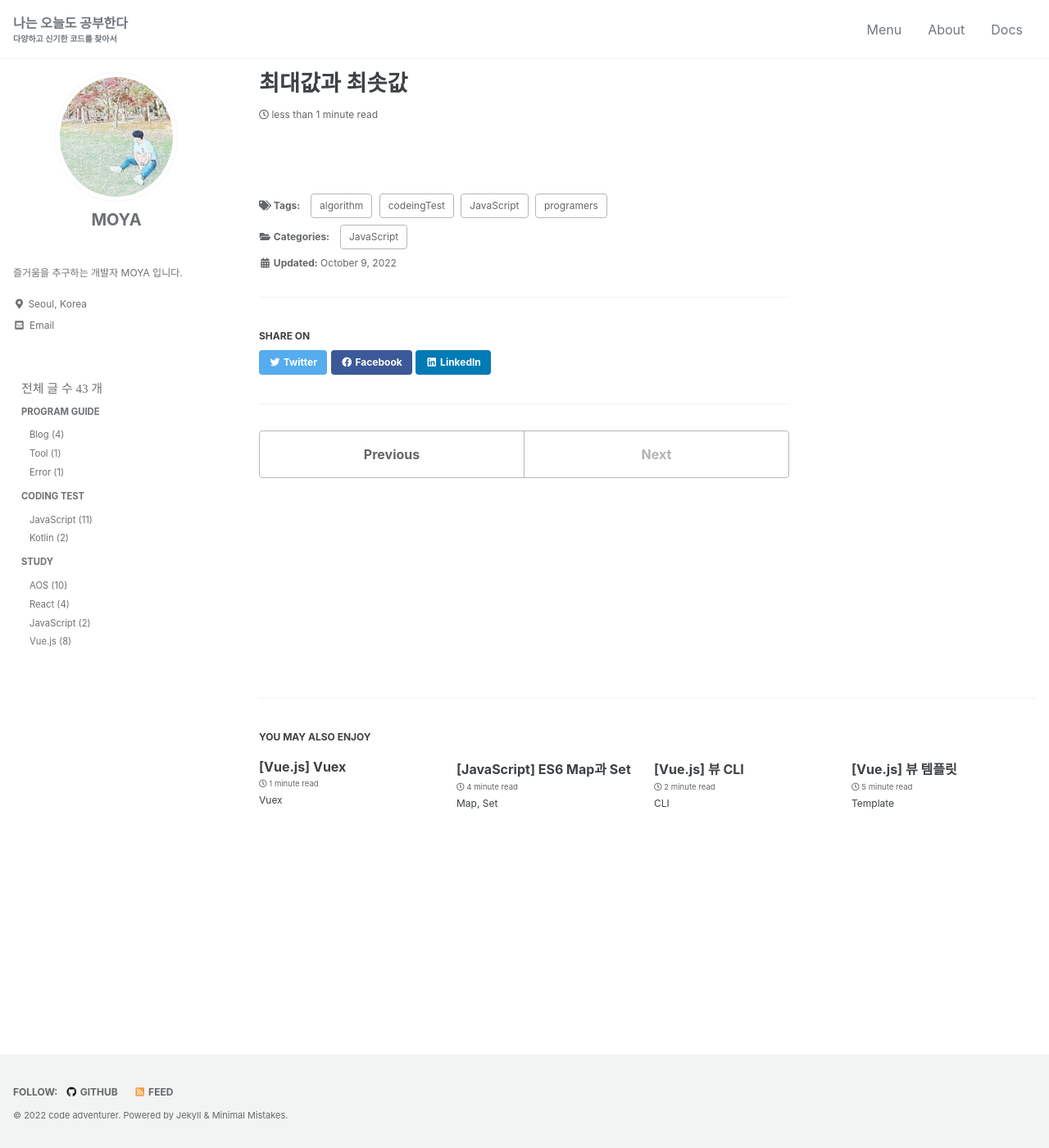
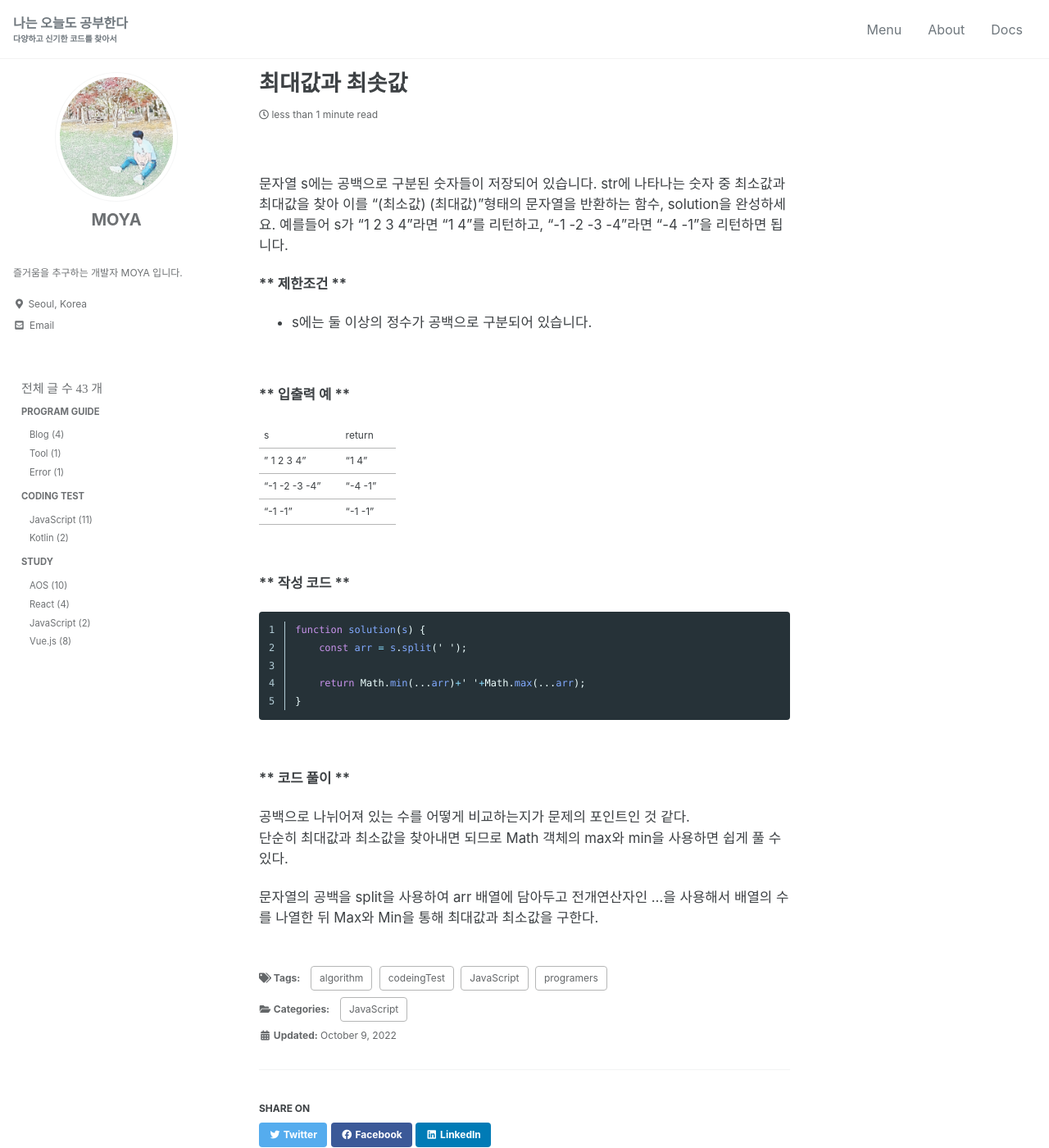
Before and after one commit to kdc7140/kdc7140.github.io, a Jekyll site: the page built from _posts/codingTest/2022-10-09-codingTest12.md, in a window 1280 px wide and 1400 px high. Shown: the whole window at 82% size. Built offline with Jekyll 4.4.1, drawn with Linux system fonts in a browser that asks for light colours; cached includes are drawn as plain includes; some web fonts are replaced.

Commit message:
add codingTest - max value & min value

````diff
--- a/_posts/codingTest/2022-10-09-codingTest12.md
+++ b/_posts/codingTest/2022-10-09-codingTest12.md
@@ -12,3 +12,43 @@ tags:
 ---
 
 <br/>
+
+문자열 s에는 공백으로 구분된 숫자들이 저장되어 있습니다. str에 나타나는 숫자 중 최소값과 최대값을 찾아 이를 "(최소값) (최대값)"형태의 문자열을 반환하는 함수, solution을 완성하세요.
+예를들어 s가 "1 2 3 4"라면 "1 4"를 리턴하고, "-1 -2 -3 -4"라면 "-4 -1"을 리턴하면 됩니다.
+
+
+**** 제한조건 ****
+
+ - s에는 둘 이상의 정수가 공백으로 구분되어 있습니다.
+
+<br/>
+
+**** 입출력 예 ****
+
+|s|return|
+|" 1 2 3 4"|"1 4"|
+|"-1 -2 -3 -4"|"-4 -1"|
+|"-1 -1"|"-1 -1"|
+
+
+<br/>
+
+
+**** 작성 코드 ****
+
+```javascript
+function solution(s) {
+    const arr = s.split(' ');
+
+    return Math.min(...arr)+' '+Math.max(...arr);
+}
+```
+
+<br/>
+
+**** 코드 풀이 ****
+
+공백으로 나뉘어져 있는 수를 어떻게 비교하는지가 문제의 포인트인 것 같다.<br/>
+단순히 최대값과 최소값을 찾아내면 되므로 Math 객체의 max와 min을 사용하면 쉽게 풀 수 있다.
+
+문자열의 공백을 split을 사용하여 arr 배열에 담아두고 전개연산자인 ...을 사용해서 배열의 수를 나열한 뒤 Max와 Min을 통해 최대값과 최소값을 구한다.
````
Also changed, not shown: _posts/codingTest/2022-02-24-codingTest8.md (+1 -1 lines).
